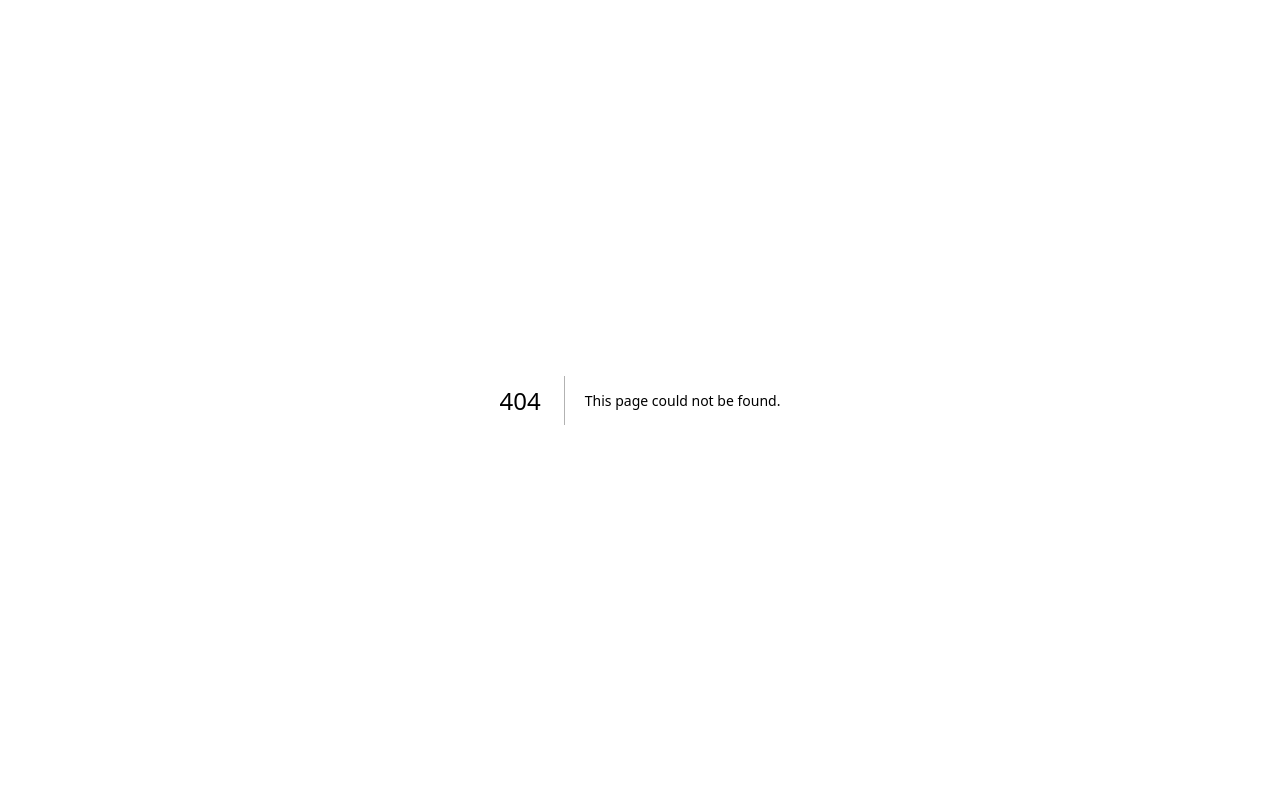
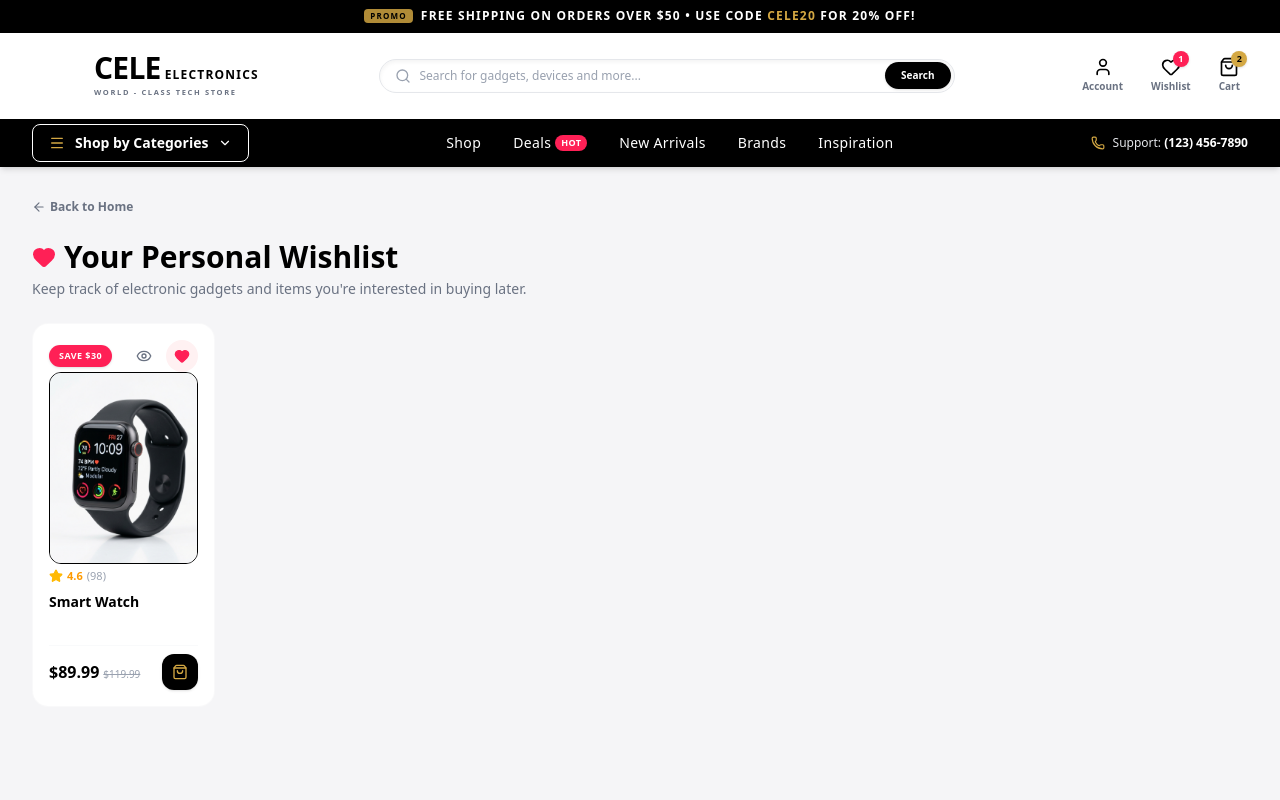
Before and after one commit to ingdia/cele_electronics, a Next.js app: page /wishlist in a window 1280 px wide. Before the commit this address had no page. Shown: the top 800 px of the page. Built offline with nearby package versions, Linux system fonts and the light colour scheme.

Commit message:
feat(pages): add Wishlist page to display and manage saved products

```diff
--- /dev/null
+++ b/src/app/wishlist/page.tsx
@@ -0,0 +1,100 @@
+'use client';
+
+import React, { useState } from 'react';
+import { useStore } from '@/context/StoreContext';
+import { ProductCard } from '@/components/ui/ProductCard';
+import { TopHeader } from '@/components/layout/TopHeader';
+import { SecondaryNav } from '@/components/layout/SecondaryNav';
+import { Footer } from '@/components/layout/Footer';
+import { CartDrawer } from '@/components/ui/CartDrawer';
+import { QuickViewModal } from '@/components/ui/QuickViewModal';
+import { AuthModal } from '@/components/auth/AuthModal';
+import { Heart, ShoppingBag, ArrowLeft } from 'lucide-react';
+import Link from 'next/link';
+import { motion, AnimatePresence } from 'framer-motion';
+
+export default function WishlistPage() {
+  const { wishlist, products, toggleWishlist } = useStore();
+  const [isAuthModalOpen, setIsAuthModalOpen] = useState(false);
+
+  // Get products that are in the wishlist
+  const wishlistedProducts = products.filter(p => wishlist.includes(p.id));
+
+  return (
+    <main className="min-h-screen bg-cream">
+      {/* Header & Nav */}
+      <TopHeader onOpenAuthModal={() => setIsAuthModalOpen(true)} />
+      <SecondaryNav />
+
+      <div className="max-w-7xl mx-auto px-4 sm:px-6 lg:px-8 py-8 space-y-6">
+
+        {/* Navigation Breadcrumb */}
+        <div className="flex items-center gap-2">
+          <Link
+            href="/"
+            className="flex items-center gap-1 text-xs font-bold text-gray-500 hover:text-navy-900 transition-colors"
+          >
+            <ArrowLeft className="w-3.5 h-3.5" />
+            <span>Back to Home</span>
+          </Link>
+        </div>
+
+        {/* Header Title */}
+        <div>
+          <h1 className="text-2xl sm:text-3xl font-black text-navy-900 flex items-center gap-2">
+            <Heart className="w-6 h-6 text-rose-500 fill-rose-500" />
+            <span>Your Personal Wishlist</span>
+          </h1>
+          <p className="text-xs sm:text-sm text-gray-500 mt-1">
+            Keep track of electronic gadgets and items you're interested in buying later.
+          </p>
+        </div>
+
+        {wishlistedProducts.length === 0 ? (
+          /* Empty Wishlist View */
+          <div className="flex flex-col items-center justify-center py-20 text-center space-y-4 bg-white border border-gray-150 rounded-2xl shadow-soft">
+            <Heart className="w-12 h-12 text-gray-300" />
+            <h3 className="font-extrabold text-navy-900 text-base">Your Wishlist is Empty</h3>
+            <p className="text-gray-500 text-xs max-w-xs font-light leading-relaxed">
+              Explore the marketplace and click the heart icon on any device to save it here.
+            </p>
+            <Link
+              href="/shop"
+              className="px-6 py-2.5 bg-navy-900 text-white hover:bg-navy-800 text-xs font-bold rounded-full shadow"
+            >
+              Start Exploring Products
+            </Link>
+          </div>
+        ) : (
+          /* Wishlist Items Grid */
+          <motion.div
+            layout
+            className="grid grid-cols-2 sm:grid-cols-3 md:grid-cols-4 lg:grid-cols-6 gap-4 sm:gap-6"
+          >
+            <AnimatePresence>
+              {wishlistedProducts.map((product) => (
+                <motion.div
+                  key={product.id}
+                  layout
+                  initial={{ opacity: 0, scale: 0.9 }}
+                  animate={{ opacity: 1, scale: 1 }}
+                  exit={{ opacity: 0, scale: 0.9 }}
+                  transition={{ duration: 0.2 }}
+                >
+                  <ProductCard product={product} />
+                </motion.div>
+              ))}
+            </AnimatePresence>
+          </motion.div>
+        )}
+
+      </div>
+
+      {/* Floating Utilities */}
+      <CartDrawer />
+      <QuickViewModal />
+      <AuthModal isOpen={isAuthModalOpen} onClose={() => setIsAuthModalOpen(false)} />
+      <Footer />
+    </main>
+  );
+}
```
